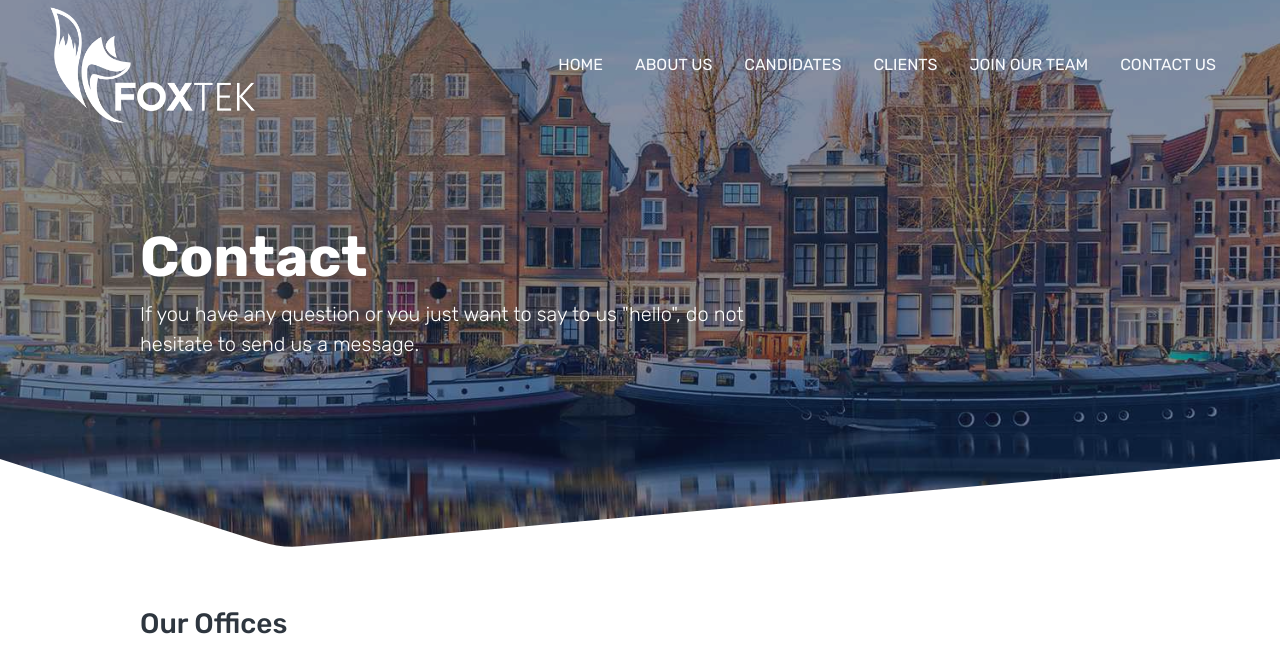
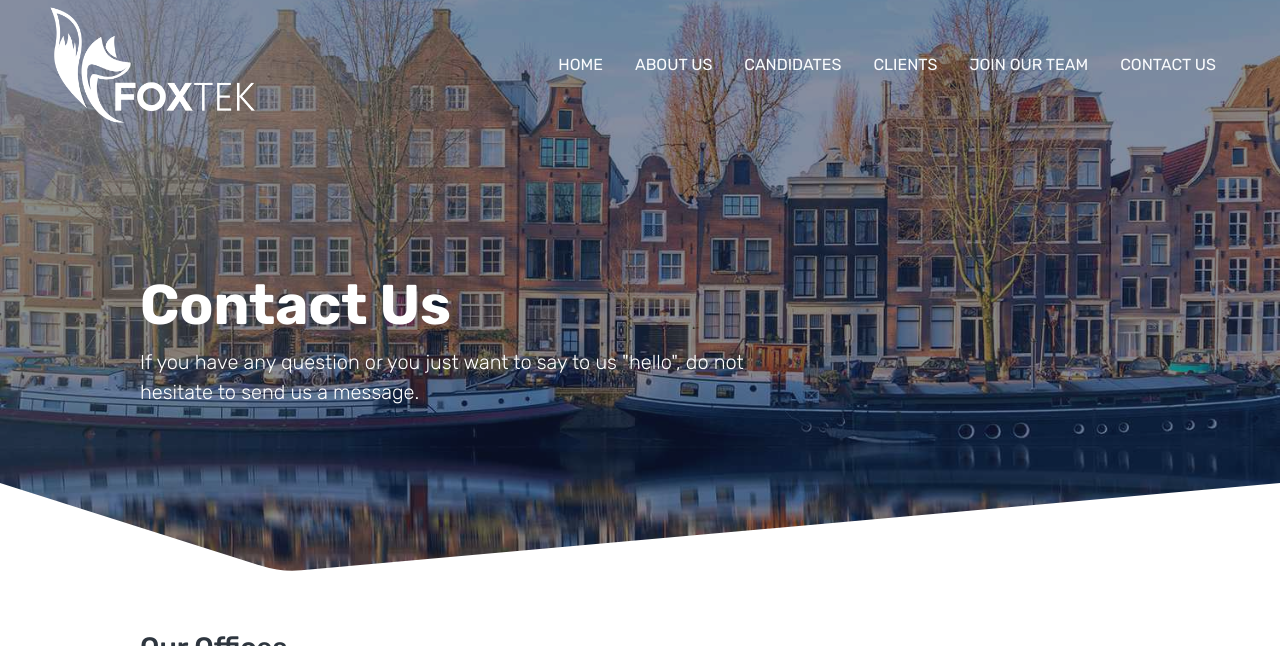
Before and after one commit to benessaessa/foxtekrs, a plain HTML site: page contact.html in a window 1280 px wide. Shown: the top 646 px of the page. Drawn offline with Linux system fonts and the light colour scheme.

Commit message:
style contact us

```diff
--- a/contact.html
+++ b/contact.html
@@ -112,10 +112,10 @@
 
     <!-- Page title -->
     <section class="bg-gray-200 overlay overlay-opacity-50 bg-cover text-white" style="background-image: url(assets/images/ames1.jpg)">
-      <div class="container pb-5 pb-lg-0">
+      <div class="container pb-lg-5 pb-lg-0">
 
-        <div class="py-6">
-          <h1 class="display-4 pt-4 fw-bold">Contact</h1>
+        <div class="pt-6">
+          <h1 class="display-4 pt-6 fw-bold">Contact Us</h1>
           <p class="lead text-white col-md-10 col-lg-8 mb-0">If you have any question or you just want to say to us "hello", do not hesitate to send us a message.</p>
         </div>
 
```
